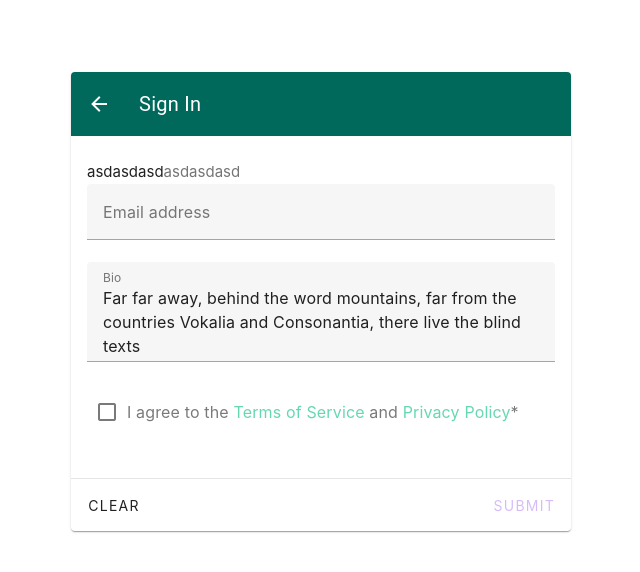
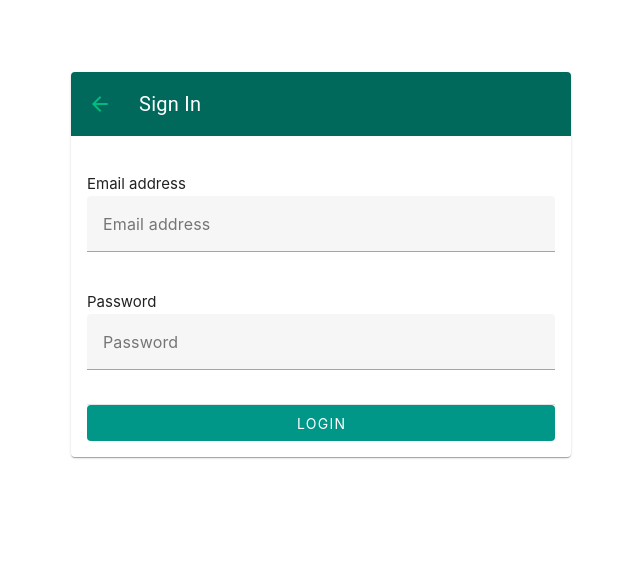
Before and after one commit to CodeMujeeb/VueCMS, a Vue app: page /login in a window 1280 px wide. Shown: the top 572 px of the page, without its empty margins (319-959 px from the left). Built offline with nearby package versions, Linux system fonts and the light colour scheme.

Commit message:
BaseInput improved and implemented on login

```diff
--- a/src/components/inputs/BaseInput.vue
+++ b/src/components/inputs/BaseInput.vue
@@ -1,21 +1,20 @@
 <template>
   <label v-if="label">{{ label }}</label>
-    <input
-        :value="modelValue"
-        :placeholder="label"
-        @input="$emit('update:modelValue', $event.target.value)"
-        class="field"
-    >
-    <!-- <v-text-field
-      :value="modelValue"
+  <v-text-field
+    v-model="input"
     variant="filled"
     color="teal-darken-3"
     :label="label"
-      class="field"
-    ></v-text-field> -->
+    :type="inputType"
+    :class="class"
+    :rules="rules"
+    @input="$emit('update:modelValue', input)"
+  ></v-text-field>
 </template>
 
 <script>
+import { ref } from 'vue'
+
 export default {
   props: {
     label: {
@@ -25,7 +24,23 @@ export default {
     modelValue: {
       type: [String, Number],
       default: ''
+    },
+    rules: {
+      type: Array,
+      default: []
+    },
+    inputType: {
+      type: String,
+      default: 'text'
+    },
+    class: {
+      type: String,
+      default: 'field'
     }
+  },
+  setup(props, context) {
+    const input = ref(null)
+    return { input }
   }
 }
 </script>
--- a/src/views/Auth/LoginView.vue
+++ b/src/views/Auth/LoginView.vue
@@ -1,173 +1,70 @@
 <template>
-    <v-card
-    class="mx-auto"
-    style="max-width: 500px;"
-  >
-    <v-toolbar
-      color="teal-darken-3"
-      cards
-      dark
-      flat
-    >
+  <v-card class="mx-auto" style="max-width: 500px">
+    <v-toolbar color="teal-darken-3" cards dark flat>
       <v-btn icon>
-        <v-icon>mdi-arrow-left</v-icon>
+        <router-link to="/">
+          <v-icon>mdi-arrow-left</v-icon>
+        </router-link>
       </v-btn>
-      <v-card-title class="text-h6 font-weight-regular">
-        Sign In
-      </v-card-title>
+      <v-card-title class="text-h6 font-weight-regular"> Sign In </v-card-title>
       <v-spacer></v-spacer>
     </v-toolbar>
-    <v-form
-      ref="form"
-      v-model="isValid"
-      class="pa-4 pt-6"
-    >
-    <BaseInput
-          v-model="title"
-          label="asdasdasd"
-          type="text"
+    <v-form ref="form" v-model="isValid" class="pa-4 pt-6" @submit.prevent="handleLogin">
+      <div class="mt-3 mb-4">
+        <BaseInput
+          v-model="email"
+          label="Email address"
+          :rules="[rules.email]"
+          :inputType="'email'"
         />
-        <!-- <BaseInput
-          v-model="event.description"
-          label="Description"
-          type="text"
+      </div>
+
+      <div class="mb-3">
+        <BaseInput
+          v-model="password"
+          label="Password"
+          :rules="[rules.password]"
+          :inputType="'password'"
         />
-        <BaseCheckbox
-          v-model="event.extras.catering"
-          label="Catering"
-        />
-        <BaseRadio
-            v-model="event.pets"
-            :value="1"
-            label="Yes"
-            name="pets"
-          />
-        <BaseSelect
-          :options="categories"
-          v-model="event.category"
-          label="Select a category"
-        />
-       <h3>Are pets allowed?</h3>
-        <div>
-          <BaseRadioGroup
-            v-model="event.pets"
-            name="pets"
-            :options="petOptions"
-          /> -->
-        <!-- </div> -->
+      </div>
 
+      <v-divider></v-divider>
 
-
-      <v-text-field
-        v-model="email"
-        :rules="[rules.email]"
-        variant="filled"
-        color="deep-purple"
-        label="Email address"
-        type="email"
-      ></v-text-field>
-      <v-textarea
-        v-model="bio"
-        auto-grow
-        variant="filled"
-        color="deep-purple"
-        label="Bio"
-        rows="1"
-      ></v-textarea>
-      <v-checkbox
-        v-model="agreement"
-        :rules="[rules.required]"
-        color="deep-purple"
-      >
-        <template v-slot:label>
-          I agree to the&nbsp;
-          <a
-            href="#"
-            @click.stop.prevent="dialog = true"
-          >Terms of Service</a>
-          &nbsp;and&nbsp;
-          <a
-            href="#"
-            @click.stop.prevent="dialog = true"
-          >Privacy Policy</a>*
-        </template>
-      </v-checkbox>
+      <v-btn :loading="isLoading" variant="flat" block color="teal" :type="'submit'"> Login </v-btn>
     </v-form>
-    <v-divider></v-divider>
-    <v-card-actions>
-      <v-btn
-        variant="text"
-        @click="form.reset()"
-      >
-        Clear
-      </v-btn>
-      <v-spacer></v-spacer>
-      <v-btn
-        :disabled="!isValid"
-        :loading="isLoading"
-        color="deep-purple-accent-4"
-      >
-        Submit
-      </v-btn>
-    </v-card-actions>
-    <v-dialog
-      v-model="dialog"
-      max-width="400"
-      persistent
-    >
-      <v-card>
-        <v-card-title class="text-h5 bg-grey-lighten-3">
-          Legal
-        </v-card-title>
-        <v-card-text>
-          Lorem ipsum dolor sit amet, consectetur adipiscing elit, sed do eiusmod tempor incididunt ut labore et dolore magna aliqua. Ut enim ad minim veniam, quis nostrud exercitation ullamco laboris nisi ut aliquip ex ea commodo consequat. Duis aute irure dolor in reprehenderit in voluptate velit esse cillum dolore eu fugiat nulla pariatur. Excepteur sint occaecat cupidatat non proident, sunt in culpa qui officia deserunt mollit anim id est laborum.
-        </v-card-text>
-        <v-divider></v-divider>
-        <v-card-actions>
-          <v-btn
-            variant="text"
-            @click="agreement = false, dialog = false"
-          >
-            No
-          </v-btn>
-          <v-spacer></v-spacer>
-          <v-btn
-            color="deep-purple"
-            variant="tonal"
-            @click="agreement = true, dialog = false"
-          >
-            Yes
-          </v-btn>
-        </v-card-actions>
-      </v-card>
-    </v-dialog>
   </v-card>
 </template>
 
 <script>
-  export default {
-    data: () => ({
-      title: '',
-      agreement: false,
-      bio: 'Far far away, behind the word mountains, far from the countries Vokalia and Consonantia, there live the blind texts',
-      dialog: false,
-      email: undefined,
+import { reactive, toRefs } from 'vue'
+
+export default {
+  setup() {
+    const form = reactive({
+      email: null,
+      password: null,
       isValid: false,
       isLoading: false,
-      password: undefined,
-      phone: undefined,
       rules: {
-        email: v => !!(v || '').match(/@/) || 'Please enter a valid email',
-        length: len => v => (v || '').length >= len || `Invalid character length, required ${len}`,
-        password: v => !!(v || '').match(/^(?=.*[a-z])(?=.*[A-Z])(?=.*\d)(?=.*(_|[^\w])).+$/) ||
+        email: (v) => !!(v || '').match(/@/) || 'Please enter a valid email',
+        length: (len) => (v) =>
+          (v || '').length >= len || `Invalid character length, required ${len}`,
+        password: (v) =>
+          !!(v || '').match(/^(?=.*[a-z])(?=.*[A-Z])(?=.*\d)(?=.*(_|[^\w])).+$/) ||
           'Password must contain an upper case letter, a numeric character, and a special character',
-        required: v => !!v || 'This field is required',
-      },
-      petOptions: [
-        { label: 'Yes', value: 1 },
-        { label: 'No', value: 0 }
-      ]
+        required: (v) => !!v || 'This field is required'
+      }
+    })
 
-    }),
+    function handleLogin() {
+      if (form.isValid) {
+        console.log(form.isValid, form.email, form.password)
+      } else {
+        return false
+      }
+    }
+
+    return { ...toRefs(form), handleLogin }
   }
+}
 </script>
```
Lines whose indentation alone changed are shown as unchanged.
